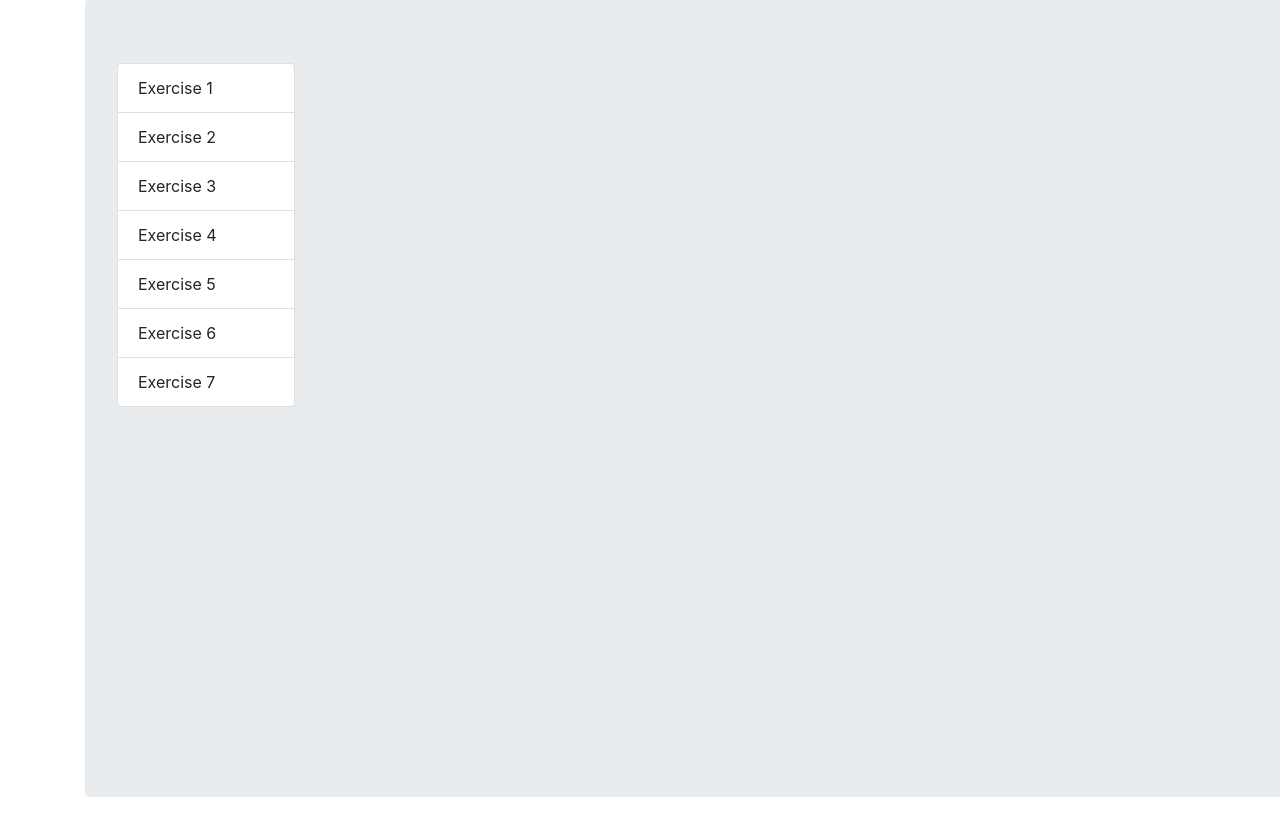
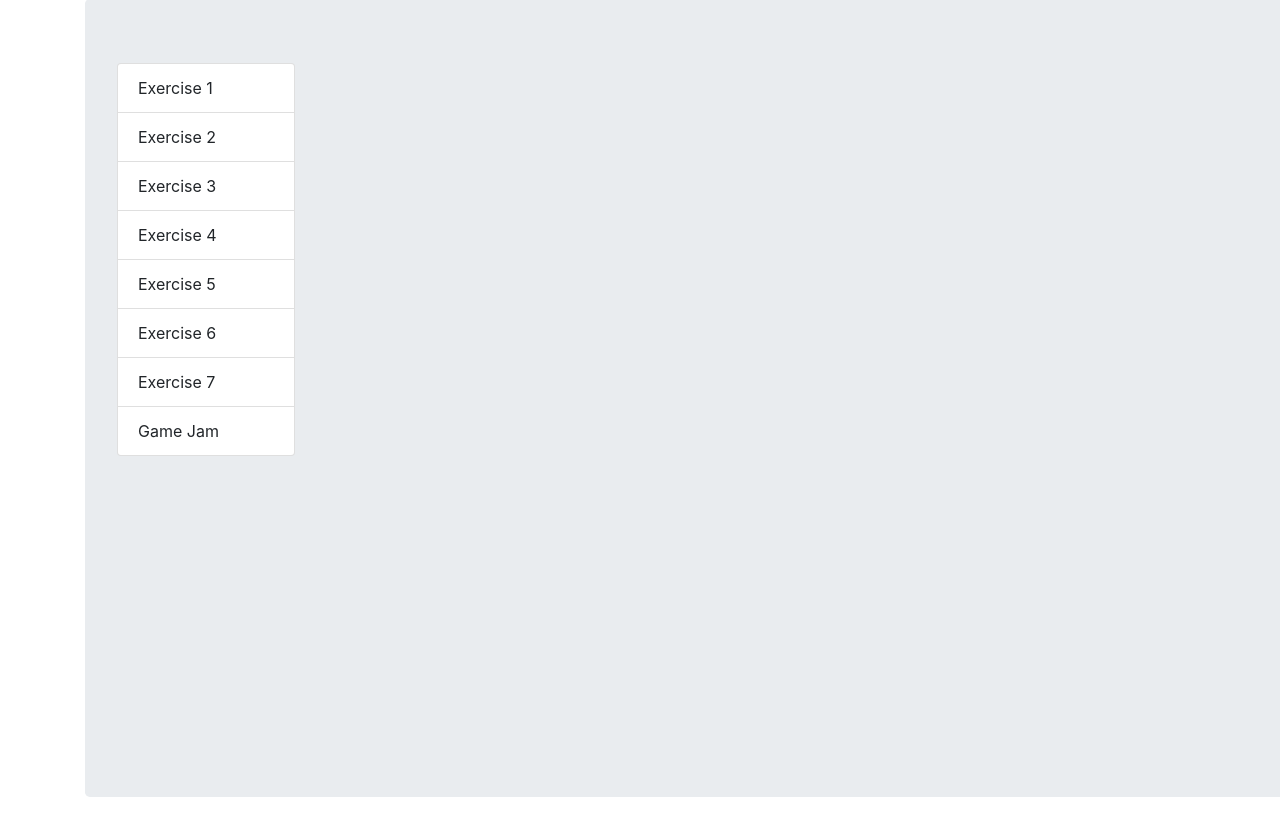
Before and after one commit to nesty156/IZHV_Web, a plain HTML site: page index.html in a window 1280 px wide. Shown: the part 57-886 px from the top of the page. Drawn offline with nearby package versions, Linux system fonts and the light colour scheme.

Commit message:
Game Jam

```diff
--- a/index.html
+++ b/index.html
@@ -105,6 +105,7 @@ window.onload = () => {
             <a class="list-group-item list-group-item-action" id="exe5" data-toggle="list" path="data/exe5/index.html" link-path="data/exe5/link.txt" role="tab">Exercise 5</a>
             <a class="list-group-item list-group-item-action" id="exe6" data-toggle="list" path="data/exe6/index.html" link-path="data/exe6/link.txt" role="tab">Exercise 6</a>
             <a class="list-group-item list-group-item-action" id="exe7" data-toggle="list" path="data/exe7/index.html" link-path="data/exe7/link.txt" role="tab">Exercise 7</a>
+            <a class="list-group-item list-group-item-action" id="exe8" data-toggle="list" path="data/exe7/index.html" link-path="data/exe7/link.txt" role="tab">Game Jam</a>
         </div>
     </div>
     <div class="col-8">
```
